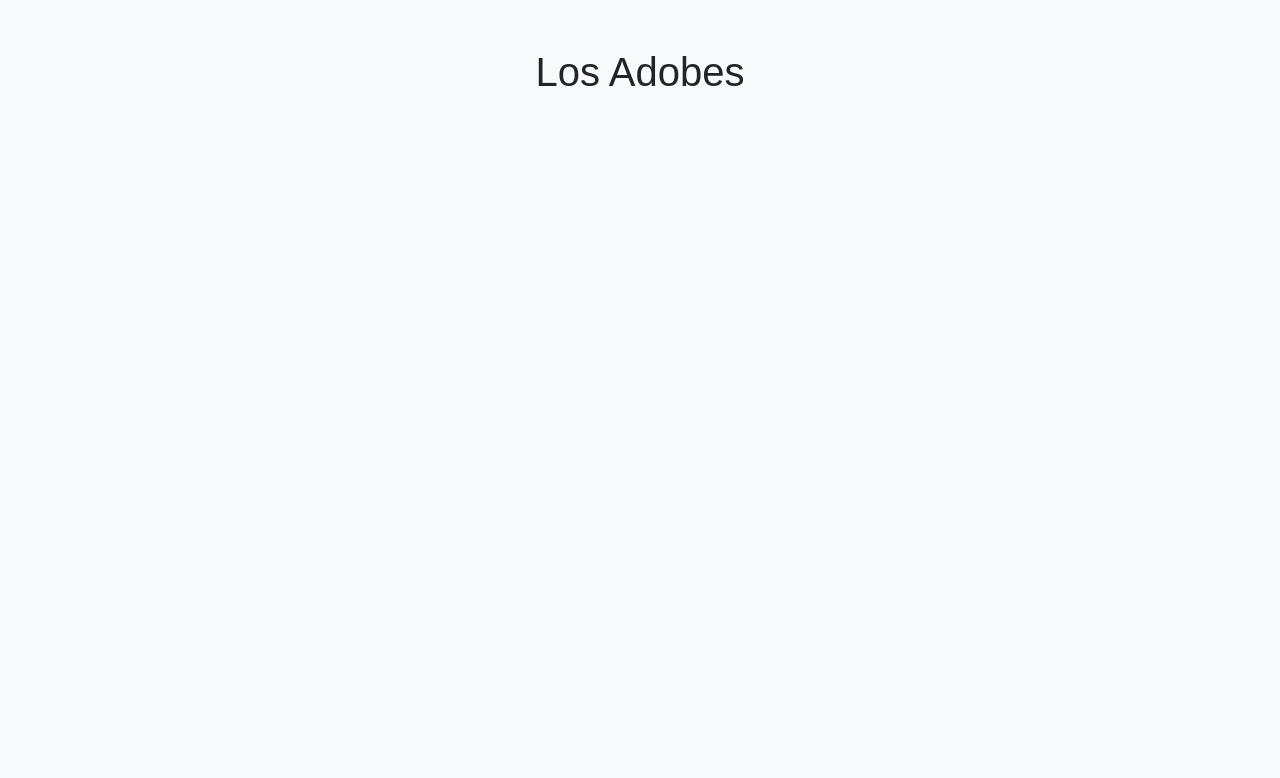
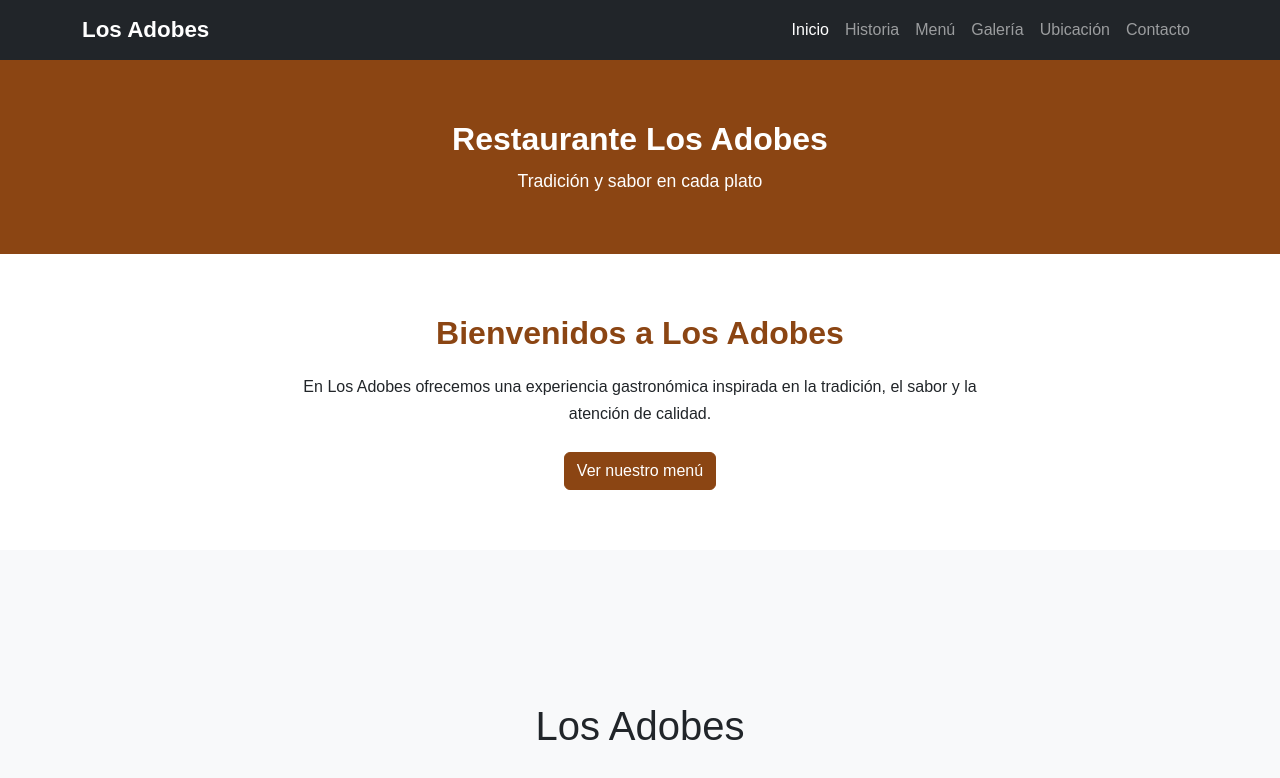
Before and after one commit to JorgeMonterov/LosAdobes, a plain HTML site: page index.html in a window 1280 px wide. Drawn offline with nearby package versions, Linux system fonts and the light colour scheme.

Commit message:
feat: Created  heaver, nvar and main

```diff
--- a/css/styles.css
+++ b/css/styles.css
@@ -28,3 +28,77 @@ body {
     background-color: var(--color-light);
     color: var(--color-dark);
 }
+
+header {
+    background-color: var(--color-primary);
+    color: white;
+}
+
+.header-content {
+    padding: 60px 20px;
+    background-color: var(--color-primary);
+}
+
+.header-content h1 {
+    font-size: 2rem;
+    font-weight: bold;
+    margin-bottom: 10px;
+}
+
+.header-content p {
+    font-size: 1.1rem;
+    margin-bottom: 0;
+}
+
+/* ==========================
+   Navbar
+========================== */
+
+.navbar-brand {
+    font-size: 1.4rem;
+    font-weight: bold;
+}
+
+.nav-link {
+    transition: color 0.3s ease;
+}
+
+.nav-link:hover {
+    color: var(--color-secondary);
+}
+
+main {
+    min-height: 400px;
+}
+
+/* ==========================
+   Sección de bienvenida
+========================== */
+
+.bienvenida {
+    padding: 60px 20px;
+    background-color: white;
+}
+
+.bienvenida h2 {
+    margin-bottom: 20px;
+    color: var(--color-primary);
+    font-weight: bold;
+}
+
+.bienvenida p {
+    max-width: 700px;
+    margin: 0 auto 25px;
+    line-height: 1.7;
+}
+
+.bienvenida .btn-primary {
+    background-color: var(--color-primary);
+    border-color: var(--color-primary);
+}
+
+.bienvenida .btn-primary:hover {
+    background-color: var(--color-secondary);
+    border-color: var(--color-secondary);
+    color: var(--color-dark);
+}
--- a/index.html
+++ b/index.html
@@ -6,7 +6,7 @@
     <title>Los adobes</title>
      <!-- Bootstrap CSS -->
     <link href="https://cdn.jsdelivr.net/npm/bootstrap@5.3.8/dist/css/bootstrap.min.css" rel="stylesheet">
-     <!-- CSS Propio -->
+     <!-- Linkear el style css -->
     <link rel="stylesheet" href="css/styles.css">
 
 
@@ -14,6 +14,124 @@
 
 
 <body>
+
+    <body>
+
+    <!-- Header -->
+    <header>
+        <!-- Navbar -->
+        <nav class="navbar navbar-expand-lg navbar-dark bg-dark">
+            <div class="container">
+
+                <a class="navbar-brand" href="index.html">
+                    Los Adobes
+                </a>
+
+                <button
+                    class="navbar-toggler"
+                    type="button"
+                    data-bs-toggle="collapse"
+                    data-bs-target="#navbarPrincipal"
+                    aria-controls="navbarPrincipal"
+                    aria-expanded="false"
+                    aria-label="Abrir menú de navegación"
+                >
+                    <span class="navbar-toggler-icon"></span>
+                </button>
+
+                <div class="collapse navbar-collapse" id="navbarPrincipal">
+                    <ul class="navbar-nav ms-auto">
+
+                        <li class="nav-item">
+                            <a class="nav-link active" href="index.html">
+                                Inicio
+                            </a>
+                        </li>
+
+                        <li class="nav-item">
+                            <a class="nav-link" href="pages/historia.html">
+                                Historia
+                            </a>
+                        </li>
+
+                        <li class="nav-item">
+                            <a class="nav-link" href="pages/menu.html">
+                                Menú
+                            </a>
+                        </li>
+
+                        <li class="nav-item">
+                            <a class="nav-link" href="pages/galeria.html">
+                                Galería
+                            </a>
+                        </li>
+
+                        <li class="nav-item">
+                            <a class="nav-link" href="pages/ubicacion.html">
+                                Ubicación
+                            </a>
+                        </li>
+
+                        <li class="nav-item">
+                            <a class="nav-link" href="pages/contacto.html">
+                                Contacto
+                            </a>
+                        </li>
+
+                    </ul>
+                </div>
+            </div>
+        </nav>
+
+        <div class="header-content text-center">
+            <div class="container">
+                <h1>Restaurante Los Adobes</h1>
+                <p>Tradición y sabor en cada plato</p>
+            </div>
+        </div>
+    </header>
+
+    <!-- Main -->
+    <main>
+
+    <section class="bienvenida">
+        <div class="container text-center">
+
+            <h2>Bienvenidos a Los Adobes</h2>
+
+            <p>
+                En Los Adobes ofrecemos una experiencia gastronómica
+                inspirada en la tradición, el sabor y la atención de calidad.
+            </p>
+
+            <a href="pages/menu.html" class="btn btn-primary">
+                Ver nuestro menú
+            </a>
+
+        </div>
+    </section>
+
+</main>
+
+    <!-- Footer -->
+    <footer>
+    </footer>
+
+    <!-- Bootstrap JS -->
+    <script src="https://cdn.jsdelivr.net/npm/bootstrap@5.3.8/dist/js/bootstrap.bundle.min.js"></script>
+
+    <!-- JavaScript propio -->
+    <script src="js/app.js"></script>
+
+</body>
+
+
+
+
+
+
+
+
 
 
 
@@ -23,11 +141,8 @@
     <h1 class="text-center mt-5">Los Adobes</h1>
 
 
-
     <!-- JavaScript propio -->
      <script src="js/app.js"></script>
-
-
 
 </body>
 
```
